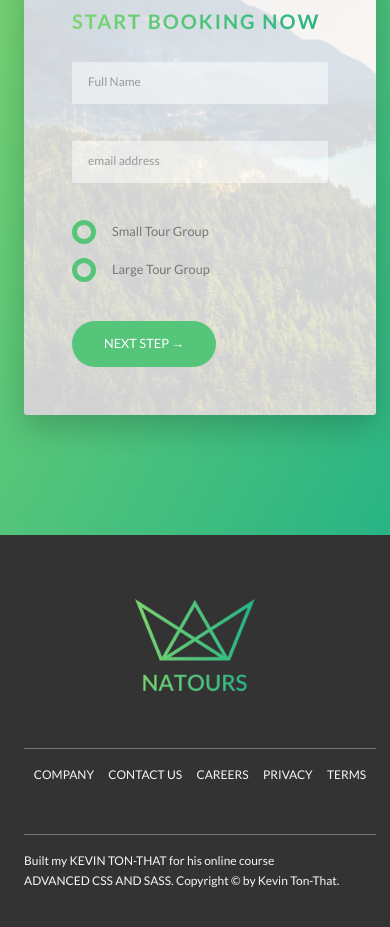
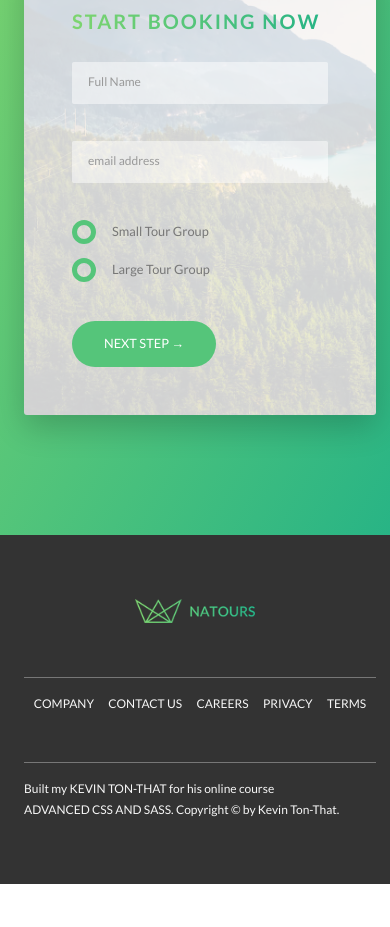
Before and after one commit to Developer-a-la-mode/Natours, a website: page index.html in a window 390 px wide. Shown: the part 6124-7051 px from the top of the page. After the commit the page ends 7008 px from the top, so only its background shows below. Drawn offline with nearby package versions, Linux system fonts and the light colour scheme; files that its build step writes are made by us from their sources.

Commit message:
Footer responsive images

```diff
--- a/index.html
+++ b/index.html
@@ -343,7 +343,10 @@
 
     <footer class="footer">
         <div class="footer__logo-box">
-            <img src="img/logo-green-2x.png" alt="Full Logo" class="footer__logo">
+            <picture class="footer__logo">
+                <source srcset="img/logo-green-small-1x.png 1x, img/logo-green-small-1x.png 2x" media="(max-width: 37.5em)">
+                <img srcset="img/logo-green-1x.png 1x, img/logo-green-2x.png 2x" alt="Full Logo" class="footer__logo">
+            </picture>
         </div>
         <div class="row">
             <div class="col-1-of-2">
```
